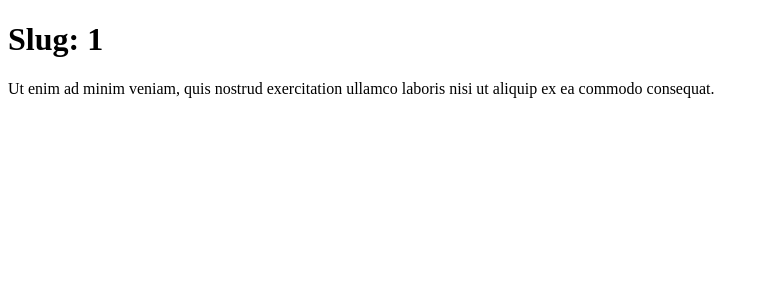
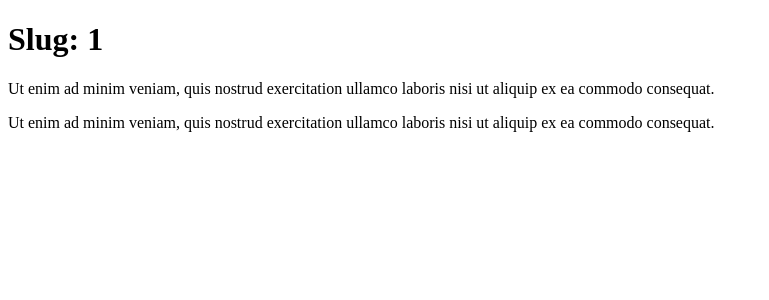
Before and after one commit to lequanghuyst1/next-jest-cicd, a Next.js app: page /blog/1 in a window 1280 px wide. Shown: the top 300 px of the page, without its empty margins (0-769 px from the left). Built offline with nearby package versions, Linux system fonts and the light colour scheme.

Commit message:
Update page.tsx

```diff
--- a/app/blog/[slug]/page.tsx
+++ b/app/blog/[slug]/page.tsx
@@ -16,6 +16,10 @@ export default function Page({ params }: Params) {
         Ut enim ad minim veniam, quis nostrud exercitation ullamco laboris nisi
         ut aliquip ex ea commodo consequat.
       </p>
+      <p>
+        Ut enim ad minim veniam, quis nostrud exercitation ullamco laboris nisi
+        ut aliquip ex ea commodo consequat.
+      </p>
     </div>
   );
 }
```
